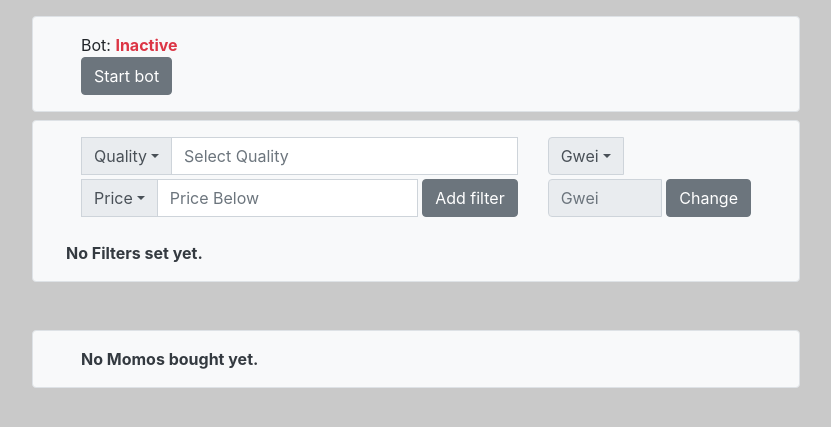
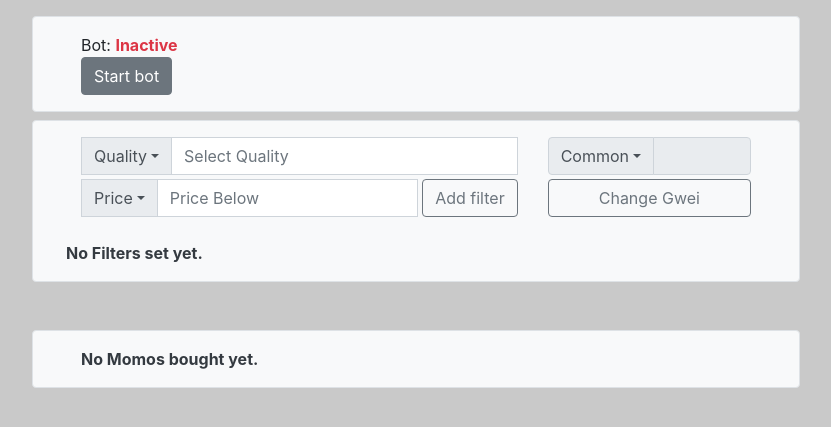
Before and after one commit to thalesphilipi/mobox-bot, a Python web app: template templates/index.html in a window 1280 px wide. Shown: the top 427 px of the page, without its empty margins (224-1055 px from the left). Run offline with Jinja, Linux system fonts and the light colour scheme; the template is opened without the code that fills it, so the values that code supplies are empty; some libraries are stand-ins or nearby versions.

Commit message:
gwei fix

```diff
--- a/templates/index.html
+++ b/templates/index.html
@@ -84,7 +84,7 @@
                                 <input type="number" class="form-control" step="0.01" id="price" name="price" placeholder="Price Below">
                                 <input type="number" class="form-control" step="0.01" id="hash" name="hash" placeholder="Hash rate Below" style="display: none;">
 
-                                <button type="submit" class="btn btn-secondary ml-1">Add filter</button>
+                                <button type="submit" class="btn btn-outline-secondary ml-1">Add filter</button>
                             </div>
 
                         </div>
@@ -94,7 +94,7 @@
 
                     <div class="input-group  mb-1">
                         <div class="input-group-prepend">
-                            <button class="btn btn-outline-secondary dropdown-toggle input-group-text input-block-level" data-value="0" id="gwei" type="button" data-toggle="dropdown" aria-haspopup="true" aria-expanded="false">Gwei</button>
+                            <button class="btn btn-outline-secondary dropdown-toggle input-group-text input-block-level" data-value="1" id="gwei" type="button" data-toggle="dropdown" aria-haspopup="true" aria-expanded="false">Common</button>
                             <div class="dropdown-menu">
                               <a data-value="1" class="dropdown-item setgwei">Common</a>
                               <a data-value="2" class="dropdown-item setgwei">Uncommon</a>
@@ -104,11 +104,11 @@
                               <a data-value="6" class="dropdown-item setgwei">Legendary</a>
                             </div>
                         </div>
+                        <input type="number" class="form-control" id="gwei-visual" name="gwei" value="{{data['gwei']['1']}}" disabled>
                     </div>
                     <div class="input-group">
-                        <input type="number" class="form-control" id="gwei-visual" name="gwei" placeholder="Gwei" disabled>
-                        <button id="changegwei" class="btn btn-secondary ml-1">Change</button>
-                        <button id="savegwei" class="btn btn-secondary ml-1" hidden>Save</button>
+                        <button id="changegwei" class="btn btn-outline-secondary btn-block">Change Gwei</button>
+                        <button id="savegwei" class="btn btn-outline-secondary btn-block" hidden>Save Gwei</button>
                     </div>
 
                 </div>
@@ -215,6 +215,7 @@
         $(function() {
             $('#changegwei').on('click', function(e) {
                 $('#changegwei').attr('hidden', true);
+                $('#changegwei').removeClass('btn-block');
                 $('#savegwei').attr('hidden', false);
                 $('#gwei-visual').prop('disabled', false)
             });
@@ -228,6 +229,7 @@
                 $.post(`/gwei?id=${id}&value=${value}`,
                 function(data) {
                     $('#changegwei').attr('hidden', false);
+                    $('#changegwei').addClass('btn-block');
                     $('#savegwei').attr('hidden', true);
                     $('#gwei-visual').val(data['value'])
                     $('#gwei-visual').prop('disabled', true)
```
Also changed, not shown: main.py (+9 -4 lines).
